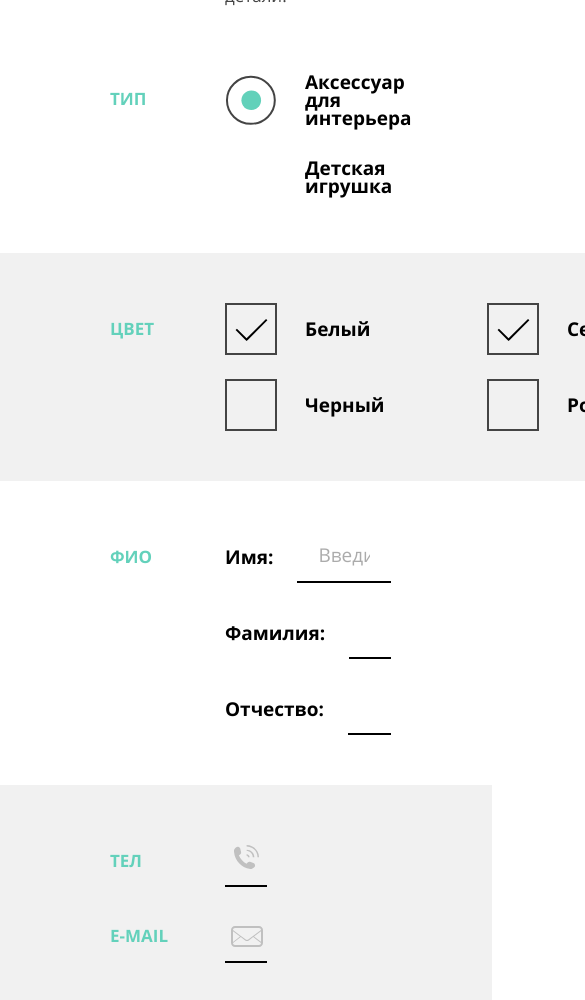
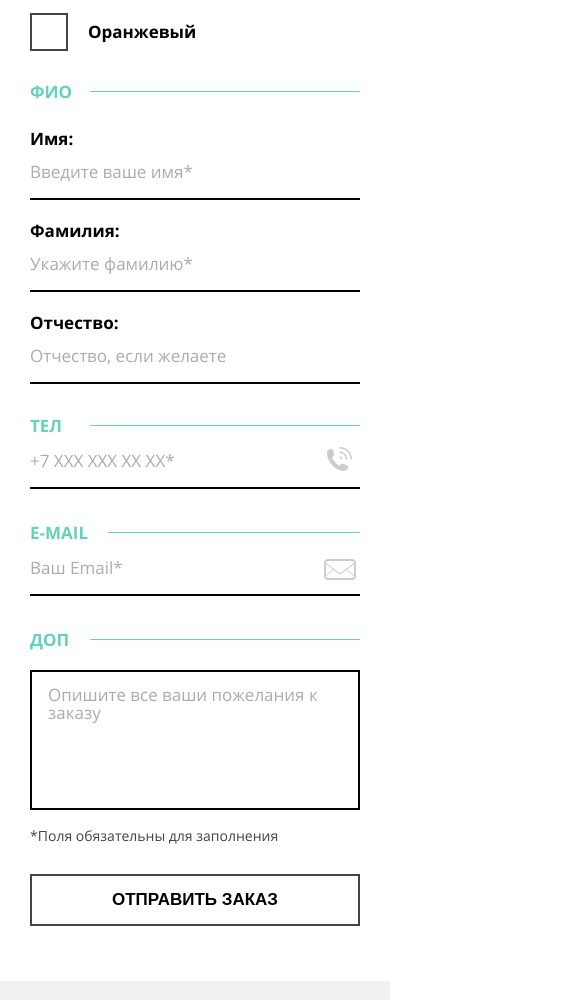
Before and after one commit to multiversal-destroyer/mishka, a website: page source/form.html in a window 390 px wide. Shown: the part 879-1879 px from the top of the page, 585 px wide, since content can reach past the window. Drawn offline with nearby package versions, Linux system fonts and the light colour scheme; files that its build step writes are made by us from their sources.

Commit message:
feat: add media queries for form (help me)

```diff
--- a/source/form.html
+++ b/source/form.html
@@ -4,7 +4,7 @@
   <meta charset="UTF-8">
   <meta name="viewport" content="width=device-width, initial-scale=1.0">
   <link rel="stylesheet" href="css/style.css">
-  <title>Document</title>
+  <title>Вязание на заказ</title>
 </head>
 <body>
   <!-- <header class="header header--open"> -->
@@ -77,7 +77,7 @@
       <p class="form-section__text">Мы будем рады воплотить в жизнь ваши пожелания!
         Заполните простую форму заказа и мы свяжемся с вами, чтобы уточнить детали.</p>
       <form class="form" action="https://echo.htmlacademy.ru" method="post">
-        <fieldset class="form__fieldset form-fieldset form-fieldset__type">
+        <fieldset class="form__fieldset form-fieldset form-fieldset--type">
           <legend class="form-fieldset__legend">Тип</legend>
           <label class="form-fieldset__label">
             <input class="form-fieldset__input visually-hidden" type="radio" name="radio" value="a" checked>
@@ -155,7 +155,7 @@
           </label>
         </fieldset>
 
-        <fieldset class="form__fieldset form-fieldset">
+        <fieldset class="form__fieldset form-fieldset form-fieldset--textarea">
           <legend class="form-fieldset__legend">Доп</legend>
           <label class="visually-hidden" for="rt"></label>
           <textarea class="form-fieldset__textarea" rows="5" name="" id="rt" placeholder="Опишите все ваши пожелания к заказу"></textarea>
--- a/source/sass/blocks/_featured.scss
+++ b/source/sass/blocks/_featured.scss
@@ -4,8 +4,10 @@
   flex-direction: column;
   padding: 0 30px;
   margin-bottom: 74px;
+  margin-top: 32px;
 
   @media (min-width: $tablet-width) {
+    margin-top: 0;
     padding: 0 calc(32px + 50px) 0 50px;
     min-height: 572px;
     margin-bottom: 59px;
--- a/source/sass/blocks/_form.scss
+++ b/source/sass/blocks/_form.scss
@@ -2,8 +2,19 @@
 
   &__text {
     display: inline-block;
+    line-height: 24px;
+    font-size: 13px;
+    margin: 0 30px 28px 30px;
+
+    @media (min-width: $tablet-width) {
+      margin: 0 50px;
       line-height: 30px;
+      font-size: inherit;
+    }
+
+    @media (min-width: $desktop-width) {
       margin: 45px 225px 12px 225px;
+    }
   }
 }
 
@@ -15,14 +26,34 @@
   }
 
   &__description {
+    font-size: 14px;
+    line-height: 16px;
+
+    @media (min-width: $tablet-width) {
       line-height: 30px;
+      font-size: 17px;
+    }
   }
 
   &__wrapper {
+    margin: 0 30px 55px 30px;
+    display: flex;
+    justify-content: space-between;
+    flex-direction: column-reverse;
+    row-gap: 30px;
+
+    @media (min-width: $tablet-width) {
+      align-items: center;
+      margin: 0 50px 50px 50px;
+      flex-direction: row;
+      row-gap: inherit;
+
+    }
+
+    @media (min-width: $desktop-width) {
       margin: 0 225px 50px 225px;
-    display: flex;
-    align-items: center;
-    justify-content: space-between;
+
+    }
   }
 }
 
@@ -30,39 +61,168 @@
   position: relative;
   display: flex;
   flex-direction: column;
+  padding: 26px 30px;
   border: none;
-  // margin: 0 97px;
+
+  @media (min-width: $tablet-width) {
+    row-gap: 24px;
+    padding: 53px 50px 50px 218px;
+  }
+
+  @media (min-width: $desktop-width) {
     padding: 50px 225px;
-  row-gap: 24px;
+  }
+
+  &--type {
+
+    @media (min-width: $tablet-width) {
+      padding: 63px 218px 52px 218px;
+    }
+
+    @media (min-width: $desktop-width) {
+      padding: 50px 225px;
+
+    }
+
+    & .form-fieldset__legend {
+      @media (min-width: $tablet-width) {
+        top: 84px;
+      }
+
+      @media (min-width: $desktop-width) {
+        top: 68px;
+      }
+    }
+  }
 
   &--color {
+    padding: 18px 30px 26px 30px;
+    row-gap: 9px;
+
+    @media (min-width: $tablet-width) {
       display: grid;
       grid-template-columns: 222px 222px auto;
       column-gap: 40px;
       background-color: $gray-light;
+      grid-template-columns: 222px 222px;
+      padding: 50px 50px 50px 218px;
+      row-gap: 24px;
+
+    }
+
+    @media (min-width: $desktop-width) {
+      grid-template-columns: 222px 222px auto;
+      padding: 50px 50px 50px 224px;
+    }
+
+    & .form-fieldset__legend {
+      // @media (min-width: $tablet-width) {
+      //   top: 72px;
+      // }
+
+      @media (min-width: $desktop-width) {
+        top: 68px;
+
+      }
+    }
+  }
+
+  &--name {
+    padding: 30px 30px 34px 30px;
+    row-gap: 22px;
+
+    @media (min-width: $tablet-width) {
+      padding: 53px 50px 46px 218px;
+      row-gap: 24px;
+    }
+
+    @media (min-width: $desktop-width) {
+      padding: 50px 225px;
+    }
+
+    & .form-fieldset__label {
+      display: flex;
+      flex-direction: column;
+      align-items: start;
+
+      @media (min-width: $tablet-width) {
+        flex-direction: row;
+        align-items: center;
+      }
+    }
   }
 
   &--tell {
+    padding: 3px 30px 36px 30px;
+
+    @media (min-width: $tablet-width) {
+      background-color: $gray-light;
+      padding: 53px 50px 50px 218px;
       padding-bottom: 24px;
-    background-color: $gray-light;
+    }
+
+    @media (min-width: $desktop-width) {
+      padding: 50px 225px 24px 225px;
+    }
   }
 
   &--email {
-    padding-top: 0;
+    padding: 3px 30px 36px 30px;
+
+    @media (min-width: $tablet-width) {
       background-color: $gray-light;
+      padding: 0 50px 48px 218px;
+    }
+
+    @media (min-width: $desktop-width) {
+      padding: 0 225px 50px 225px;
+    }
+  }
+
+  &--textarea {
+    padding: 22px 30px 18px 30px;
+
+    @media (min-width: $tablet-width) {
+      padding: 53px 50px 50px 218px;
+    }
+
+    @media (min-width: $desktop-width) {
+      padding: 50px 225px 50px 225px;
+    }
   }
 
   &__legend {
-    position: absolute;
     line-height: 16px;
     color: $green-light;
     text-transform: uppercase;
     font-weight: 700;
+
+    @media (min-width: $tablet-width) {
+      position: absolute;
+      top: 68px;
+      left: 50px;
+    }
+
+    @media (min-width: $desktop-width) {
       left: 110px;
-    top: 68px;
+    }
+
+    &::before {
+      content: "";
+      position: absolute;
+      top: 7px;
+      height: 1px;
+      right: 30px;
+      left: 90px;
+      background-color: $green-checkbox;
+    }
 
     &--email {
       top: 17px;
+
+      &::before {
+        left: 108px;
+      }
     }
   }
 
@@ -71,6 +231,10 @@
     display: flex;
     min-height: 52px;
     align-items: center;
+
+    @media (min-width: $tablet-width) {
+      flex-direction: row;
+    }
 
     &--tell {
       &::after {
@@ -81,6 +245,16 @@
         height: 24px;
         right: 8px;
         top: 10px;
+
+        @media (min-width: $tablet-width) {
+          right: 26px;
+
+        }
+
+        @media (min-width: $desktop-width) {
+          right: 8px;
+
+        }
       }
 
       &:hover::after {
@@ -101,6 +275,14 @@
         height: 21px;
         right: 4px;
         top: 15px;
+
+        @media (min-width: $tablet-width) {
+          right: 22px;
+        }
+
+        @media (min-width: $desktop-width) {
+          right: 4px;
+        }
       }
 
       &:hover::after {
@@ -132,21 +314,28 @@
       border-bottom: 2px solid $green-light;
     }
 
-
-
     &--width {
       width: 100%;
+      font-size: 17px;
+
+      @media (min-width: $tablet-width) {
         padding: 4px 21px;
         font-size: 19px;
+      }
     }
   }
 
   &__description {
     font-weight: 700;
-    font-size: 19px;
+    font-size: 17px;
     line-height: 18px;
     color: $black;
-    margin-left: 80px;
+    margin-left: 20px;
+
+    @media (min-width: $tablet-width) {
+      margin-left: 28px;
+      font-size: 19px;
+    }
 
     &--name {
       margin-left: 0;
@@ -155,13 +344,18 @@
   }
 
   &__textarea {
-    padding: 14px 16px;
+    padding: 14px 3px 10px 16px;
     border: 2px solid;
     min-height: 140px;
     font-size: 19px;
     background-color: transparent;
     outline: none;
     resize: none;
+
+    @media (min-width: $tablet-width) {
+      padding: 14px 16px;
+
+    }
 
     &:hover {
       border: 2px solid $green-light;
@@ -173,58 +367,104 @@
   }
 
   &__input[type="checkbox"] + .form-fieldset__mark--checkbox {
-    position: absolute;
-    content: "";
-    background-image: url("../img/form/checkbox.svg");
+    position: relative;
+    border: 2px solid $gray;
+    width: 38px;
+    height: 38px;
+
+    @media (min-width: $tablet-width) {
       width: 52px;
       height: 52px;
     }
 
+    &::before {
+      content: "";
+      position: absolute;
+      left: 50%;
+      top: 50%;
+      background-image: url("../img/tick-mobile.svg");
+      transform: translate(-50%, -50%) scale(0);
+      width: 24px;
+      height: 17px;
+	    transition: 0.2s ease-in;
+
+      @media (min-width: $tablet-width) {
+        background-image: url("../img/tick.svg");
+        width: 32px;
+        height: 22px;
+      }
+    }
+  }
+
   &__input[type="checkbox"]:hover + .form-fieldset__mark--checkbox {
-    background-image: url("../img/form/checkbox-hover.svg");
+    border: 2px solid $green-checkbox;
   }
 
   &__input[type="checkbox"]:active + .form-fieldset__mark--checkbox {
-    background-image: url("../img/form/checkbox-down.svg");
+    border: 2px solid #00000030;
   }
 
-  &__input[type="checkbox"]:checked + .form-fieldset__mark--checkbox {
-    background-image: url("../img/form/checkbox-active.svg");
+  &__input[type="checkbox"]:checked + .form-fieldset__mark--checkbox::before {
+    transform: translate(-50%, -50%) scale(1);
   }
 
   &__input[type="checkbox"]:hover:checked + .form-fieldset__mark--checkbox {
-    background-image: url("../img/form/checkbox-active-hover.svg");
+    border: 2px solid $green-checkbox;
   }
 
   &__input[type="checkbox"]:active:checked + .form-fieldset__mark--checkbox {
-    background-image: url("../img/form/checkbox-active-down.svg");
+    border: 2px solid #00000030;
   }
 
   &__input[type="radio"] + .form-fieldset__mark--radio {
-    position: absolute;
-    content: "";
-    background-image: url("../img/form/radio.svg");
+    position: relative;
+    border: 2px solid $gray;
+    border-radius: 50%;
+    min-width: 42px;
+    height: 42px;
+
+    @media (min-width: $tablet-width) {
       width: 52px;
       height: 52px;
     }
 
+    &::before {
+      content: "";
+      position: absolute;
+      left: 50%;
+      top: 50%;
+      transform: translate(-50%, -50%) scale(0);
+      background-color: $green-checkbox;
+      border-radius: 50%;
+      width: 18px;
+      height: 18px;
+	    transition: 0.2s ease-in;
+
+      @media (min-width: $tablet-width) {
+        width: 21px;
+        height: 21px;
+      }
+    }
+  }
+
   &__input[type="radio"]:hover + .form-fieldset__mark--radio {
-    background-image: url("../img/form/radio-hover.svg");
+    border: 2px solid $green-checkbox;
   }
 
   &__input[type="radio"]:active + .form-fieldset__mark--radio {
-    background-image: url("../img/form/radio-down.svg");
+    border: 2px solid #00000030;
   }
 
-  &__input[type="radio"]:checked + .form-fieldset__mark--radio {
-    background-image: url("../img/form/radio-active.svg");
+  &__input[type="radio"]:checked + .form-fieldset__mark--radio::before {
+    transform: translate(-50%, -50%) scale(1);
   }
 
   &__input[type="radio"]:hover:checked + .form-fieldset__mark--radio {
-    background-image: url("../img/form/radio-active-hover.svg");
+    border: 2px solid $green-checkbox;
   }
 
   &__input[type="radio"]:active:checked + .form-fieldset__mark--radio {
-    background-image: url("../img/form/radio-active-down.svg");
+    border: 2px solid #00000030;
+
   }
 }
--- a/source/sass/global/_global.scss
+++ b/source/sass/global/_global.scss
@@ -41,11 +41,14 @@ img {
 
 input::placeholder,
 textarea::placeholder {
-  font-size: 19px;
+  font-size: 17px;
   line-height: 18px;
   opacity: 0.6;
   font-family: "Open Sans";
 
+  @media (min-width: $tablet-width) {
+    font-size: 19px;
+  }
 }
 
 .visually-hidden {
--- a/source/sass/global/_variables.scss
+++ b/source/sass/global/_variables.scss
@@ -6,6 +6,7 @@ $black10: #00000010;
 $green: #46C1AE;
 $green-light: #63D1BB;
 $green-dark: #56C3B2;
+$green-checkbox: #62D1BA;
 
 $white: #FFFFFF;
 $white-sad: #ECECEC;
```
Also changed, not shown: source/sass/blocks/_intro.scss (+25 -5 lines), source/img/tick-mobile.svg (added), source/img/tick.svg (added), source/img/zigzag-intro-tablet.svg (added). Lines whose indentation alone changed are shown as unchanged.
